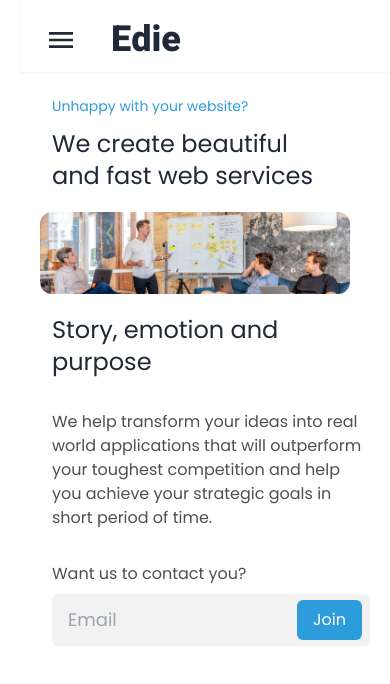
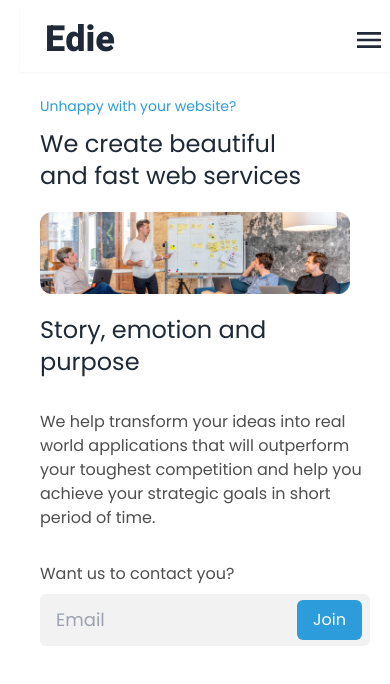
Before and after one commit to abuabdullah23/dev-challenge-07-edie-homepage, a plain HTML site: page index.html in a window 390 px wide. Drawn offline with nearby package versions, Linux system fonts and the light colour scheme.

Commit message:
Navbar Toggle align right

```diff
--- a/index.html
+++ b/index.html
@@ -20,9 +20,11 @@
   <!-- Navbar -->
   <header>
     <div class="shadow-sm pt-2 fixed z-10 top-0 bg-base-100 w-full">
-      <nav class="navbar max-w-7xl mx-auto">
-        <div class="navbar-start">
-          <div class="dropdown">
+      <nav class="navbar max-w-7xl mx-auto md:flex md:justify-between">
+        <div class="navbar-start w-full lg:w-fit">
+          <div class="dropdown w-full lg:w-fit">
+            <div class="flex lg:flex-none justify-between lg:justify-normal w-full lg:w-fit">
+              <a class="btn btn-ghost normal-case text-4xl font-Hebbo">Edie</a>
               <label tabindex="0" class="btn btn-ghost md:hidden swap swap-rotate">
                 <input type="checkbox" />
                 <!-- hamburger icon -->
@@ -37,9 +39,10 @@
                     points="400 145.49 366.51 112 256 222.51 145.49 112 112 145.49 222.51 256 112 366.51 145.49 400 256 289.49 366.51 400 400 366.51 289.49 256 400 145.49" />
                 </svg>
               </label>
+            </div>
 
             <ul tabindex="0"
-              class="menu menu-sm dropdown-content mt-3 z-[1] p-2 shadow bg-base-100 rounded-box w-52 text-lg">
+              class="menu menu-sm dropdown-content mt-3 z-[1] p-2 shadow bg-base-100 rounded-box w-52 text-lg bg-slate-100">
               <li><a>Home</a></li>
               <li><a>Services</a></li>
               <li><a>Our Works</a></li>
@@ -47,7 +50,8 @@
               <li><a>Contact</a></li>
             </ul>
           </div>
-          <a class="btn btn-ghost normal-case text-4xl font-Hebbo">Edie</a>
+
+
         </div>
 
         <div class="navbar-end hidden md:block">
@@ -65,7 +69,7 @@
     </div>
 
     <!-- Header Slogan -->
-    <div class="mt-24 md:mt-36 ps-8 lg:p-0 md:max-w-4xl mx-auto">
+    <div class="mt-24 md:mt-36 ps-5 lg:p-0 md:max-w-4xl mx-auto">
       <p class="text-[#2D9CDB] text-sm md:text-lg cursor-pointer">Unhappy with your website?</p>
       <h2 class="md:w-3/5 text-2xl md:text-5xl mt-3 md:leading-tight pe-10 md:pe-0">We create beautiful and fast web
         services</h2>
@@ -79,7 +83,7 @@
 
   <main>
     <!-- Story Section -->
-    <div class="md:max-w-4xl mx-auto text-left ps-8 lg:p-0 mb-5">
+    <div class="md:max-w-4xl mx-auto text-left ps-5 lg:p-0 mb-5">
       <div class="lg:w-2/5">
         <h2 class="text-2xl lg:text-5xl mt-3 lg:leading-tight pe-10 lg:pe-0">Story, emotion and purpose</h2>
         <p class="mt-8 md:mt-11 text-[#4F4F4F] text-base">We help transform your ideas into real world applications that
@@ -91,8 +95,10 @@
           <button class="bg-[#2D9CDB] hover:bg-[#4bb9f8] py-2 px-4 rounded-md text-white mr-2">Join</button>
         </div>
       </div>
+    </div>
 
-    </div>
+
+
   </main>
 
 
```
Lines whose indentation alone changed are shown as unchanged.
